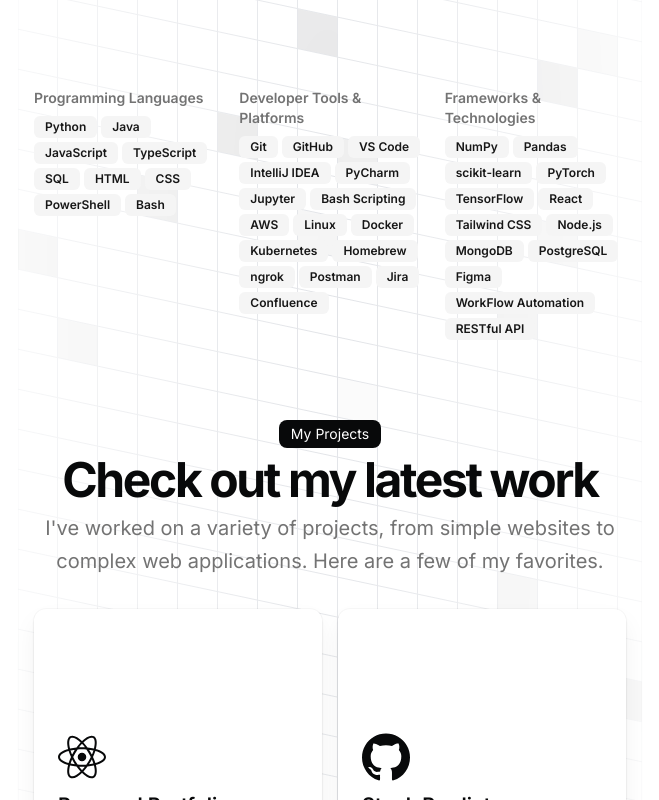
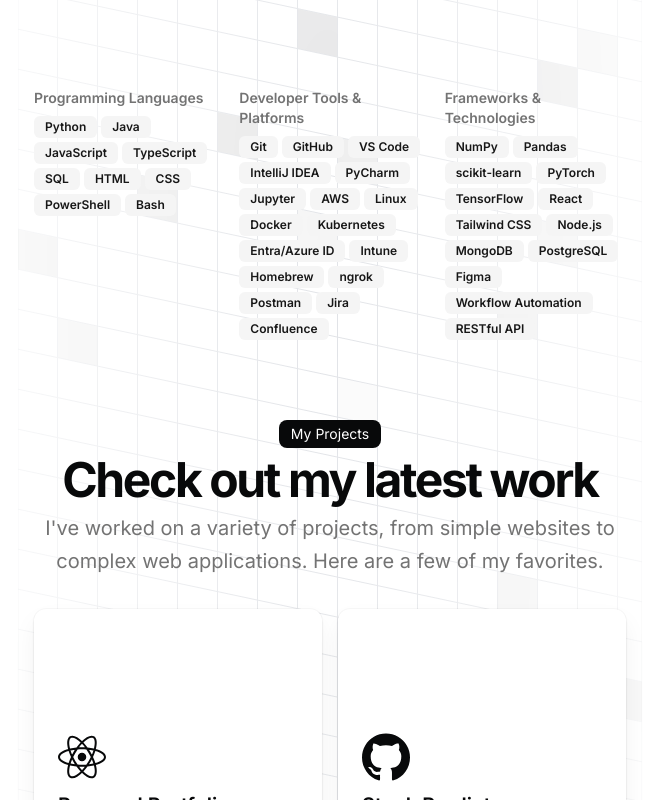
Before and after one commit to Jamwali/MagicPortfolio, a Next.js app: page / in a window 1280 px wide. Shown: the part 1280-2080 px from the top of the page, without its empty margins (310-969 px from the left). Built offline with nearby package versions, Linux system fonts and the light colour scheme.

Commit message:
Added new skills

```diff
--- a/src/app/page.tsx
+++ b/src/app/page.tsx
@@ -161,7 +161,7 @@
                   <div className="space-y-2">
                     <h3 className="font-semibold text-sm text-muted-foreground">Developer Tools & Platforms</h3>
                     <div className="flex flex-wrap gap-1">
-                      {["Git", "GitHub", "VS Code", "IntelliJ IDEA", "PyCharm", "Jupyter", "Bash Scripting", "AWS", "Linux", "Docker", "Kubernetes", "Homebrew", "ngrok", "Postman", "Jira", "Confluence"].map((skill) => (
+                      {["Git", "GitHub", "VS Code", "IntelliJ IDEA", "PyCharm", "Jupyter", "AWS", "Linux", "Docker", "Kubernetes", "Entra/Azure ID", "Intune", "Homebrew", "ngrok", "Postman", "Jira", "Confluence"].map((skill) => (
                         <Badge key={skill} variant="secondary" className="text-xs">{skill}</Badge>
                       ))}
                     </div>
@@ -169,7 +169,7 @@
                   <div className="space-y-2">
                     <h3 className="font-semibold text-sm text-muted-foreground">Frameworks & Technologies</h3>
                     <div className="flex flex-wrap gap-1">
-                      {["NumPy", "Pandas", "scikit-learn", "PyTorch", "TensorFlow", "React", "Tailwind CSS", "Node.js", "MongoDB", "PostgreSQL", "Figma", "WorkFlow Automation", "RESTful API"].map((skill) => (
+                      {["NumPy", "Pandas", "scikit-learn", "PyTorch", "TensorFlow", "React", "Tailwind CSS", "Node.js", "MongoDB", "PostgreSQL", "Figma", "Workflow Automation", "RESTful API"].map((skill) => (
                         <Badge key={skill} variant="secondary" className="text-xs">{skill}</Badge>
                       ))}
                     </div>
--- a/src/data/resume.tsx
+++ b/src/data/resume.tsx
@@ -28,11 +28,12 @@
     "IntelliJ IDEA",
     "PyCharm",
     "Jupyter",
-    "Bash Scripting",
     "AWS",
     "Linux",
     "Docker",
     "Kubernetes",
+    "Entra/Azure ID",
+    "Intune",
     "Homebrew",
     "ngrok",
     "Postman",
@@ -49,7 +50,7 @@
     "MongoDB",
     "PostgreSQL",
     "Figma",
-    "WorkFlow Automation",
+    "Workflow Automation",
     "RESTful API",
   ],
   navbar: [
```
Also changed, not shown: 1 other file (tests, documents, lock files or other folders).
